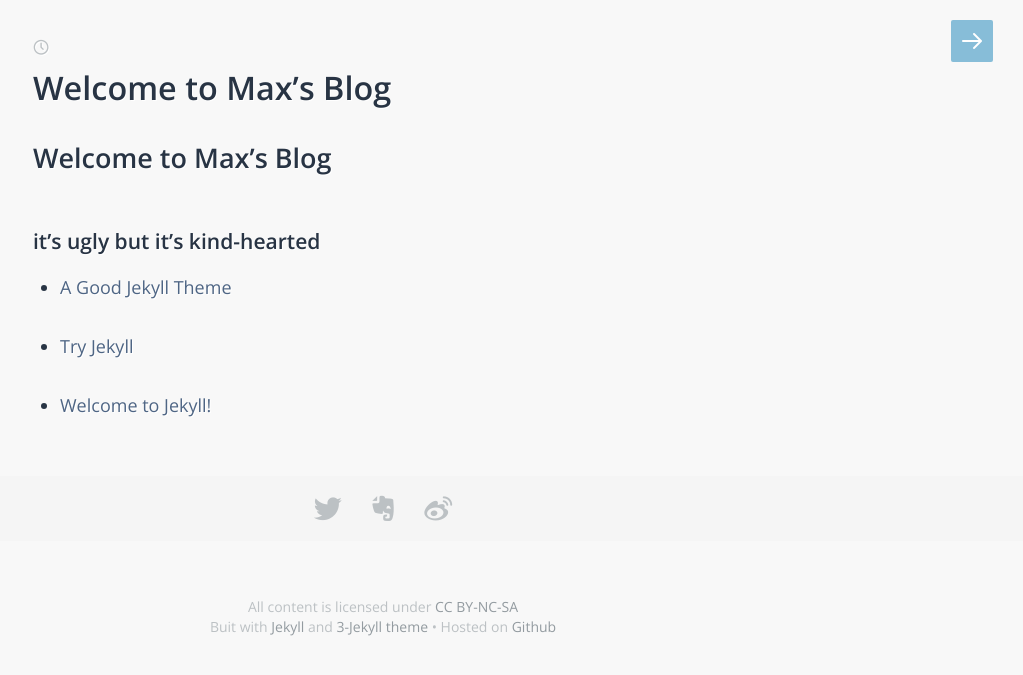
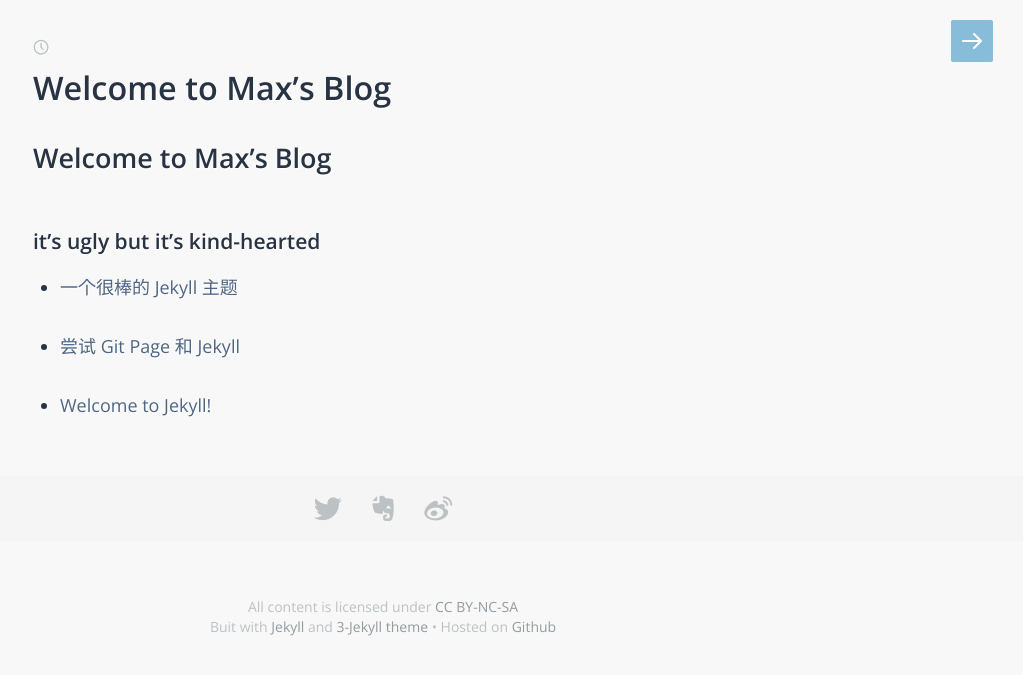
Before and after one commit to maxio-yu/maxio-yu.github.io, a Jekyll site: the page built from index.md, in a window 1280 px wide. Shown: the top 675 px of the page, without its empty margins (257-1280 px from the left). Built offline with Jekyll 4.4.1, drawn with Linux system fonts in a browser that asks for light colours; some web fonts are replaced; our own code applies the rules of GitHub Pages for plain Markdown files.

Commit message:
add title for old post

```diff
--- a/_posts/2017-12-20-try-jekyll.md
+++ b/_posts/2017-12-20-try-jekyll.md
@@ -1,5 +1,6 @@
 ---
 layout: post
+title: 尝试 Git Page 和 Jekyll
 ---
 
 # 试试 Jekyll。
--- a/_posts/2018-01-09-a-good-jekyll-theme.md
+++ b/_posts/2018-01-09-a-good-jekyll-theme.md
@@ -1,5 +1,6 @@
 ---
 layout: post
+title: 一个很棒的 Jekyll 主题
 categories: Jekyll
 tags: Jekyll
 ---
```
